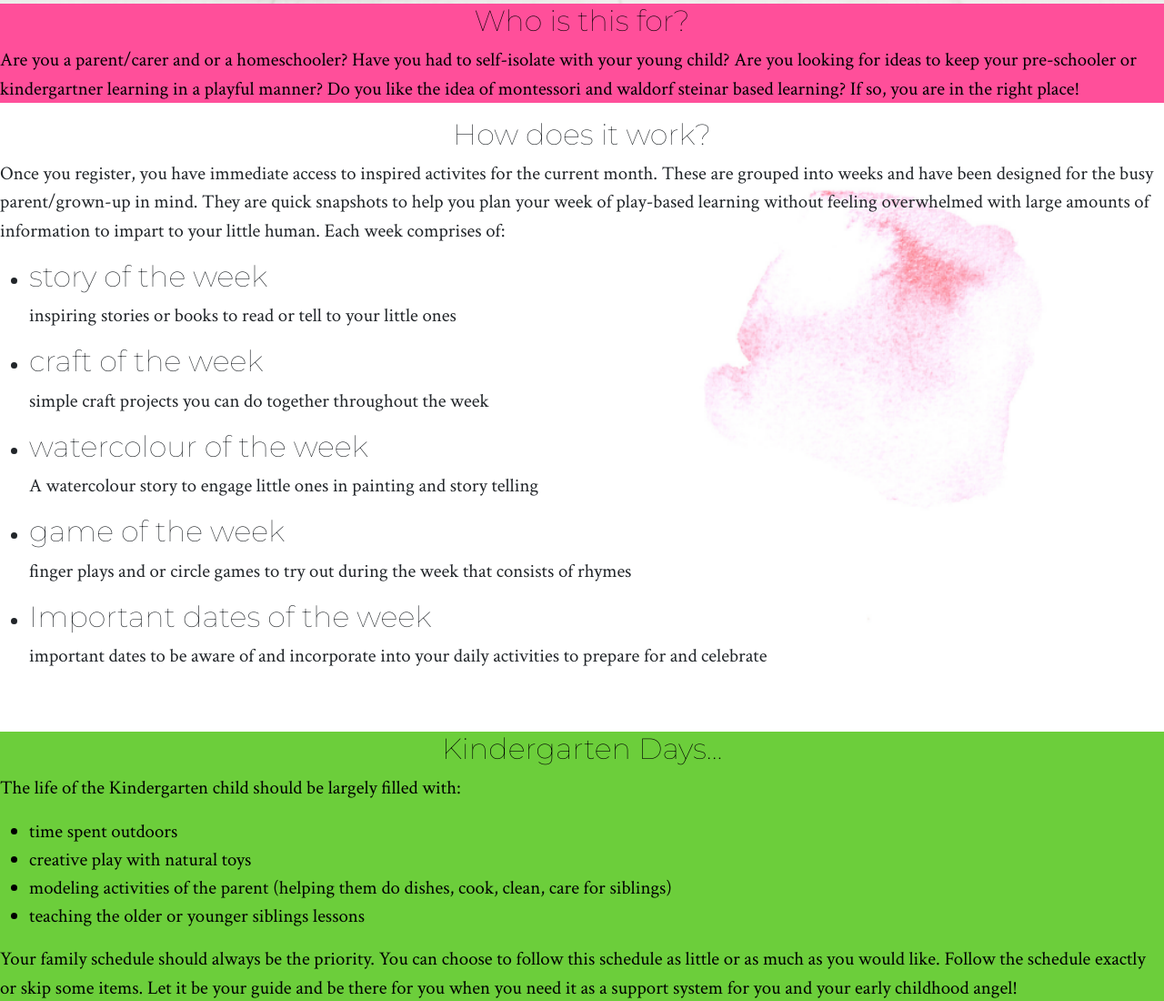
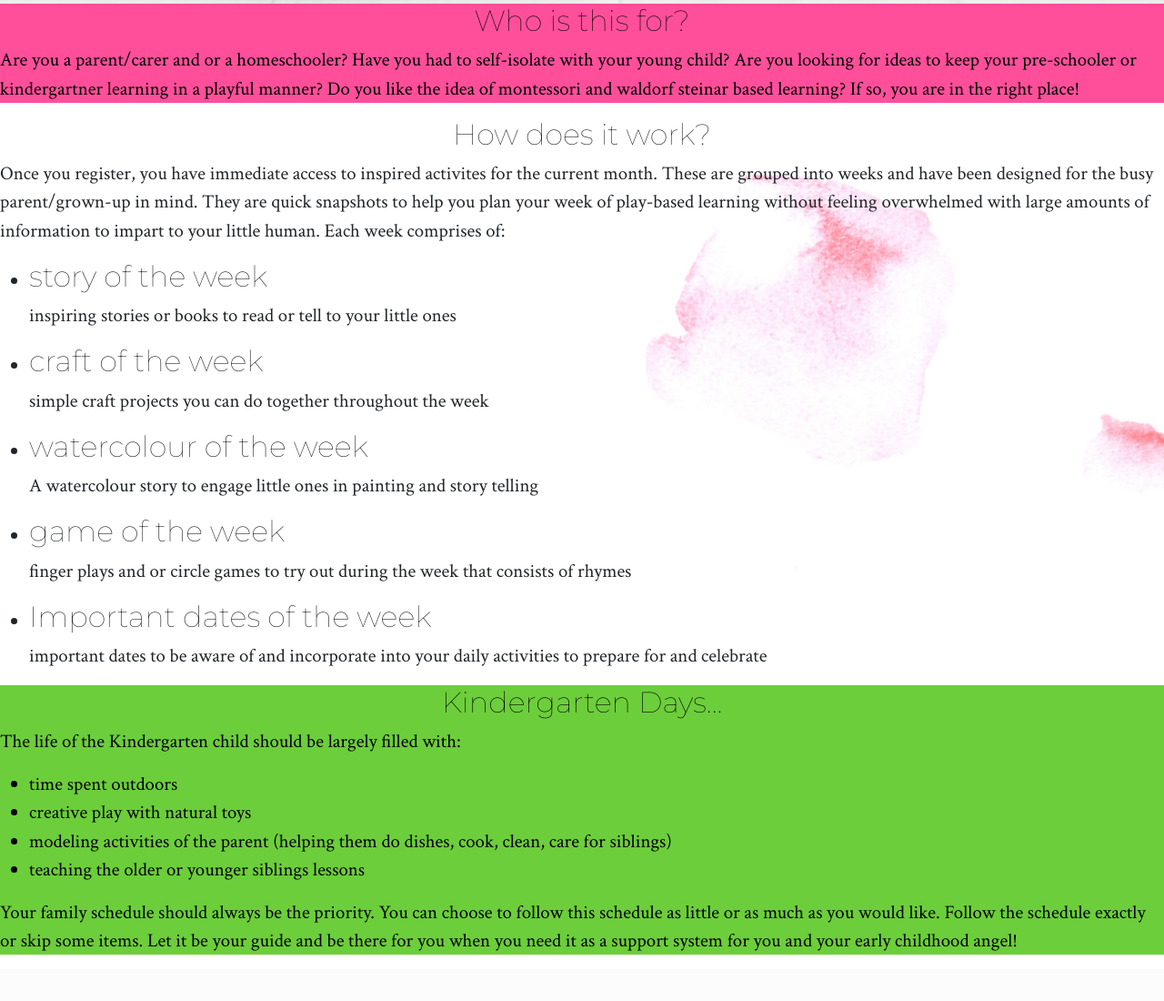
Before and after one commit to lolaedun/kindergarten-days, a Flask app: page / in a window 1280 px wide. Shown: the part 862-1962 px from the top of the page at 91% size. After the commit the page ends 1911 px from the top, so only its background shows below. Run offline with Flask 2, Linux system fonts and the light colour scheme; some libraries are stand-ins or nearby versions.

Commit message:
add resize to jumbotron bg2

```diff
--- a/static/css/style.css
+++ b/static/css/style.css
@@ -31,6 +31,7 @@ input[type="checkbox"] {
 
 .jumbotron-bg2{
      background-image: url(../images/bg2.png);
+     height: auto;
 
 }
 .jumbotron-bg1 {
```
